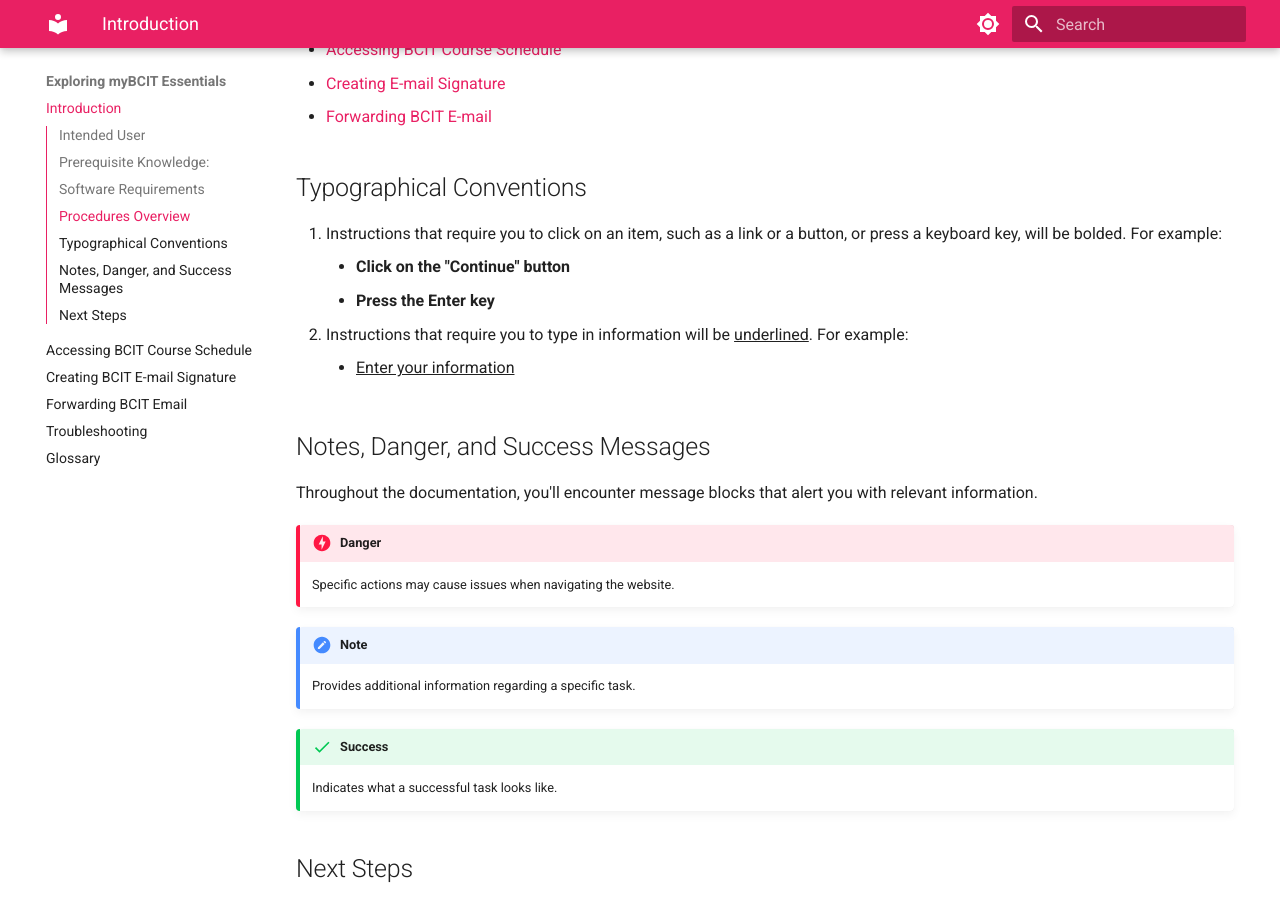
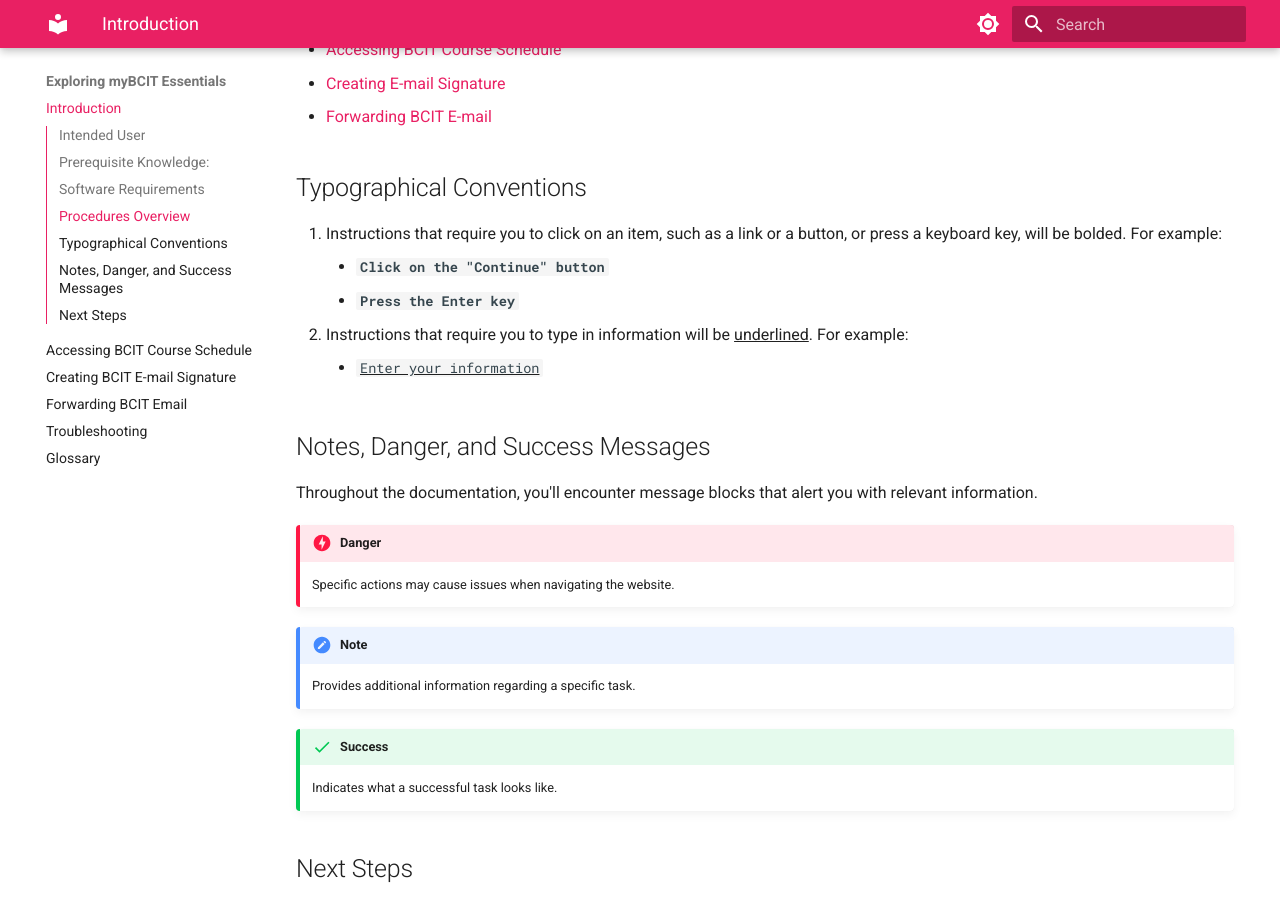
Before and after one commit to beingaturtle/beingaturtle.github.io, an MkDocs documentation site: the page built from docs/index.md, in a window 1280 px wide and 900 px high, scrolled down 1020 px. Built offline with MkDocs 1.6.1 and Material for MkDocs 9.7.7, drawn with Linux system fonts in a browser that asks for light colours.

````diff
--- a/docs/index.md
+++ b/docs/index.md
@@ -39,10 +39,10 @@ The main sections of this documentation are summarized below:
 1. Instructions that require you to click on an item, such as a link or a button, or press a keyboard key, will be
    bolded.  For
    example:
-    - **Click on the "Continue" button**
-    - **Press the Enter key**
+    - **```Click on the "Continue" button```**
+    - **```Press the Enter key```**
 2. Instructions that require you to type in information will be <u>underlined</u>. For example:
-    - <u>Enter your information</u>
+    - <u>```Enter your information```</u>
 
 ## Notes, Danger, and Success Messages
 Throughout the documentation, you'll encounter message blocks that alert you with relevant information.
````
